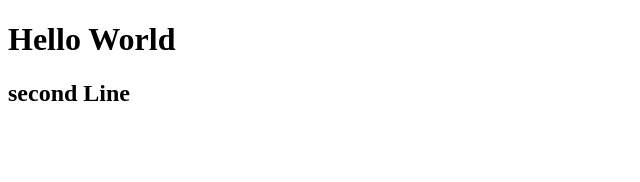
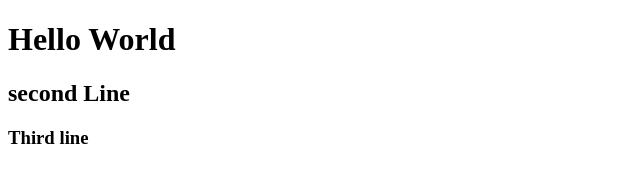
Before and after one commit to mindlesstunic/CS50_Mindless, a plain HTML site: page hello.html in a window 1280 px wide. Shown: the whole page, without its empty margins (0-640 px from the left). Drawn offline with Linux system fonts and the light colour scheme.

Commit message:
Third line

```diff
--- a/hello.html
+++ b/hello.html
@@ -8,6 +8,7 @@
 <body>
     <h1>Hello World</h1>
     <h2> second Line</h2>
+    <h3>Third line</h3>
 
 </body>
 </html>
```
